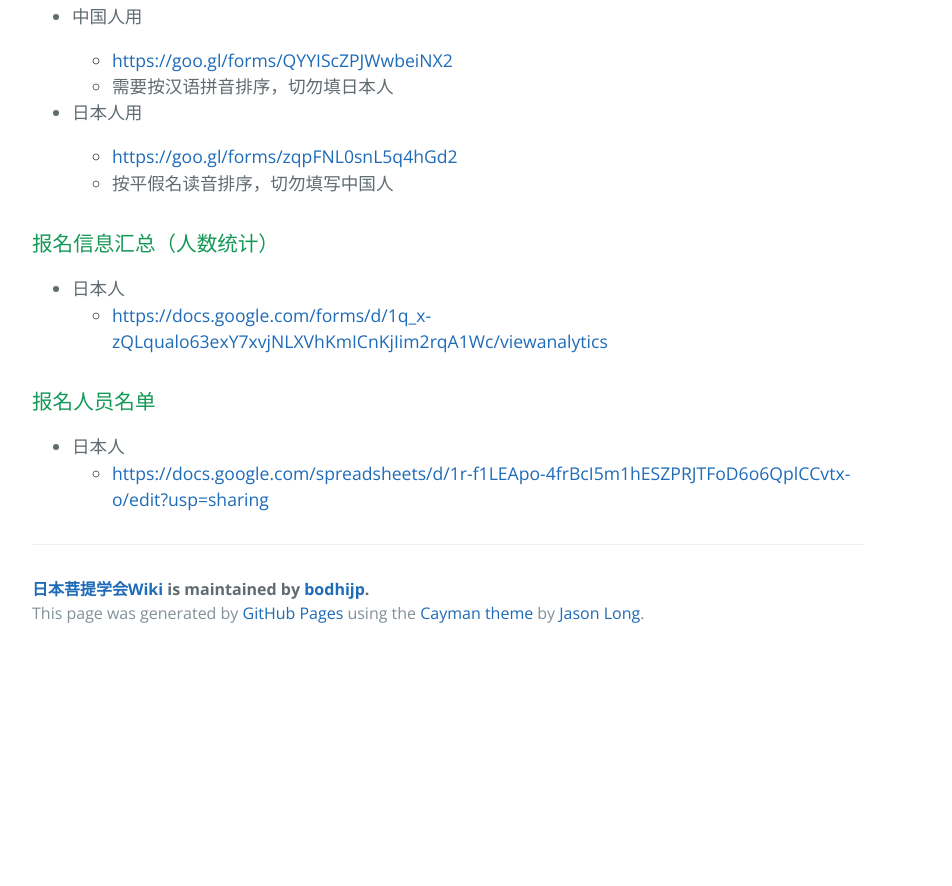
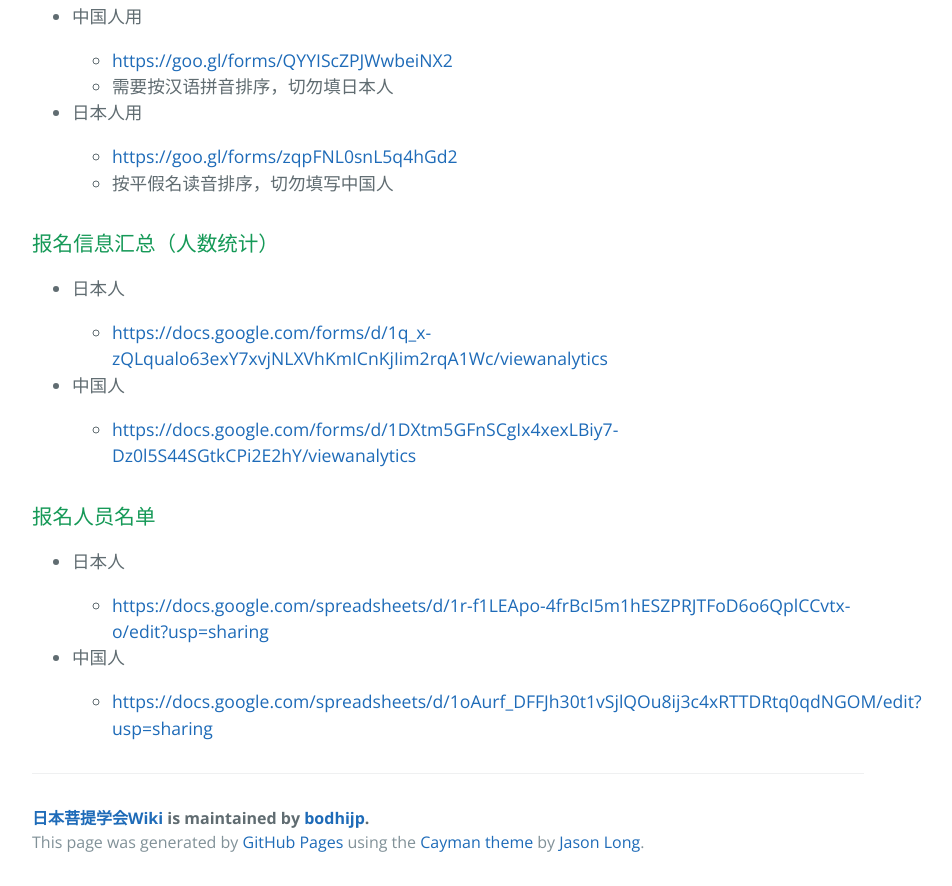
Before and after one commit to bodhijp/wiki, a plain HTML site: page index.html in a window 1280 px wide. Shown: the part 497-1383 px from the top of the page, without its empty margins (192-1144 px from the left). Before the commit the page ends 1154 px from the top, so only its background shows below. Drawn offline with nearby package versions, Linux system fonts and the light colour scheme.

Commit message:
Create gh-pages branch via GitHub

```diff
--- a/index.html
+++ b/index.html
@@ -48,10 +48,18 @@
 <a id="报名信息汇总人数统计" class="anchor" href="#%E6%8A%A5%E5%90%8D%E4%BF%A1%E6%81%AF%E6%B1%87%E6%80%BB%E4%BA%BA%E6%95%B0%E7%BB%9F%E8%AE%A1" aria-hidden="true"><span aria-hidden="true" class="octicon octicon-link"></span></a>报名信息汇总（人数统计）</h3>
 
 <ul>
-<li>日本人
+<li>
+<p>日本人</p>
 
 <ul>
 <li><a href="https://docs.google.com/forms/d/1q_x-zQLqualo63exY7xvjNLXVhKmICnKjIim2rqA1Wc/viewanalytics">https://docs.google.com/forms/d/1q_x-zQLqualo63exY7xvjNLXVhKmICnKjIim2rqA1Wc/viewanalytics</a></li>
+</ul>
+</li>
+<li>
+<p>中国人</p>
+
+<ul>
+<li><a href="https://docs.google.com/forms/d/1DXtm5GFnSCgIx4xexLBiy7-Dz0l5S44SGtkCPi2E2hY/viewanalytics">https://docs.google.com/forms/d/1DXtm5GFnSCgIx4xexLBiy7-Dz0l5S44SGtkCPi2E2hY/viewanalytics</a></li>
 </ul>
 </li>
 </ul>
@@ -60,10 +68,18 @@
 <a id="报名人员名单" class="anchor" href="#%E6%8A%A5%E5%90%8D%E4%BA%BA%E5%91%98%E5%90%8D%E5%8D%95" aria-hidden="true"><span aria-hidden="true" class="octicon octicon-link"></span></a>报名人员名单</h3>
 
 <ul>
-<li>日本人
+<li>
+<p>日本人</p>
 
 <ul>
 <li><a href="https://docs.google.com/spreadsheets/d/1r-f1LEApo-4frBcI5m1hESZPRJTFoD6o6QplCCvtx-o/edit?usp=sharing">https://docs.google.com/spreadsheets/d/1r-f1LEApo-4frBcI5m1hESZPRJTFoD6o6QplCCvtx-o/edit?usp=sharing</a></li>
+</ul>
+</li>
+<li>
+<p>中国人</p>
+
+<ul>
+<li><a href="https://docs.google.com/spreadsheets/d/1oAurf_DFFJh30t1vSjlQOu8ij3c4xRTTDRtq0qdNGOM/edit?usp=sharing">https://docs.google.com/spreadsheets/d/1oAurf_DFFJh30t1vSjlQOu8ij3c4xRTTDRtq0qdNGOM/edit?usp=sharing</a></li>
 </ul>
 </li>
 </ul>
--- a/params.json
+++ b/params.json
@@ -1,6 +1,6 @@
 {
   "name": "日本菩提学会Wiki",
   "tagline": "",
-  "body": "# 慈师活动网站信息\r\n\r\n### 报名表\r\n\r\n* 中国人用\r\n * https://goo.gl/forms/QYYIScZPJWwbeiNX2\r\n * 需要按汉语拼音排序，切勿填日本人\r\n\r\n* 日本人用\r\n * https://goo.gl/forms/zqpFNL0snL5q4hGd2\r\n * 按平假名读音排序，切勿填写中国人\r\n\r\n### 报名信息汇总（人数统计）\r\n\r\n* 日本人\r\n * https://docs.google.com/forms/d/1q_x-zQLqualo63exY7xvjNLXVhKmICnKjIim2rqA1Wc/viewanalytics\r\n\r\n### 报名人员名单\r\n* 日本人\r\n * https://docs.google.com/spreadsheets/d/1r-f1LEApo-4frBcI5m1hESZPRJTFoD6o6QplCCvtx-o/edit?usp=sharing",
+  "body": "# 慈师活动网站信息\r\n\r\n### 报名表\r\n\r\n* 中国人用\r\n * https://goo.gl/forms/QYYIScZPJWwbeiNX2\r\n * 需要按汉语拼音排序，切勿填日本人\r\n\r\n* 日本人用\r\n * https://goo.gl/forms/zqpFNL0snL5q4hGd2\r\n * 按平假名读音排序，切勿填写中国人\r\n\r\n### 报名信息汇总（人数统计）\r\n\r\n* 日本人\r\n * https://docs.google.com/forms/d/1q_x-zQLqualo63exY7xvjNLXVhKmICnKjIim2rqA1Wc/viewanalytics\r\n\r\n* 中国人\r\n * https://docs.google.com/forms/d/1DXtm5GFnSCgIx4xexLBiy7-Dz0l5S44SGtkCPi2E2hY/viewanalytics\r\n\r\n### 报名人员名单\r\n\r\n* 日本人\r\n * https://docs.google.com/spreadsheets/d/1r-f1LEApo-4frBcI5m1hESZPRJTFoD6o6QplCCvtx-o/edit?usp=sharing\r\n\r\n* 中国人\r\n * https://docs.google.com/spreadsheets/d/1oAurf_DFFJh30t1vSjlQOu8ij3c4xRTTDRtq0qdNGOM/edit?usp=sharing",
   "note": "Don't delete this file! It's used internally to help with page regeneration."
 }
```
